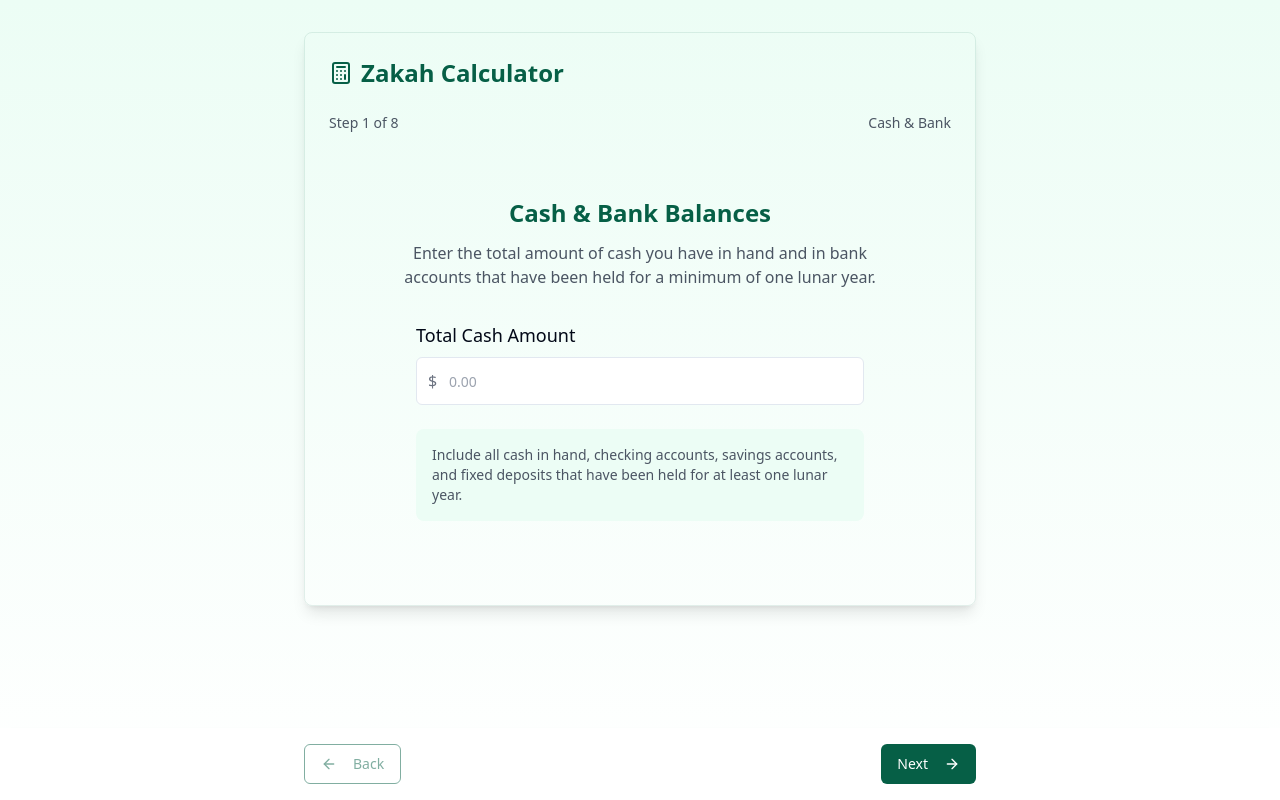
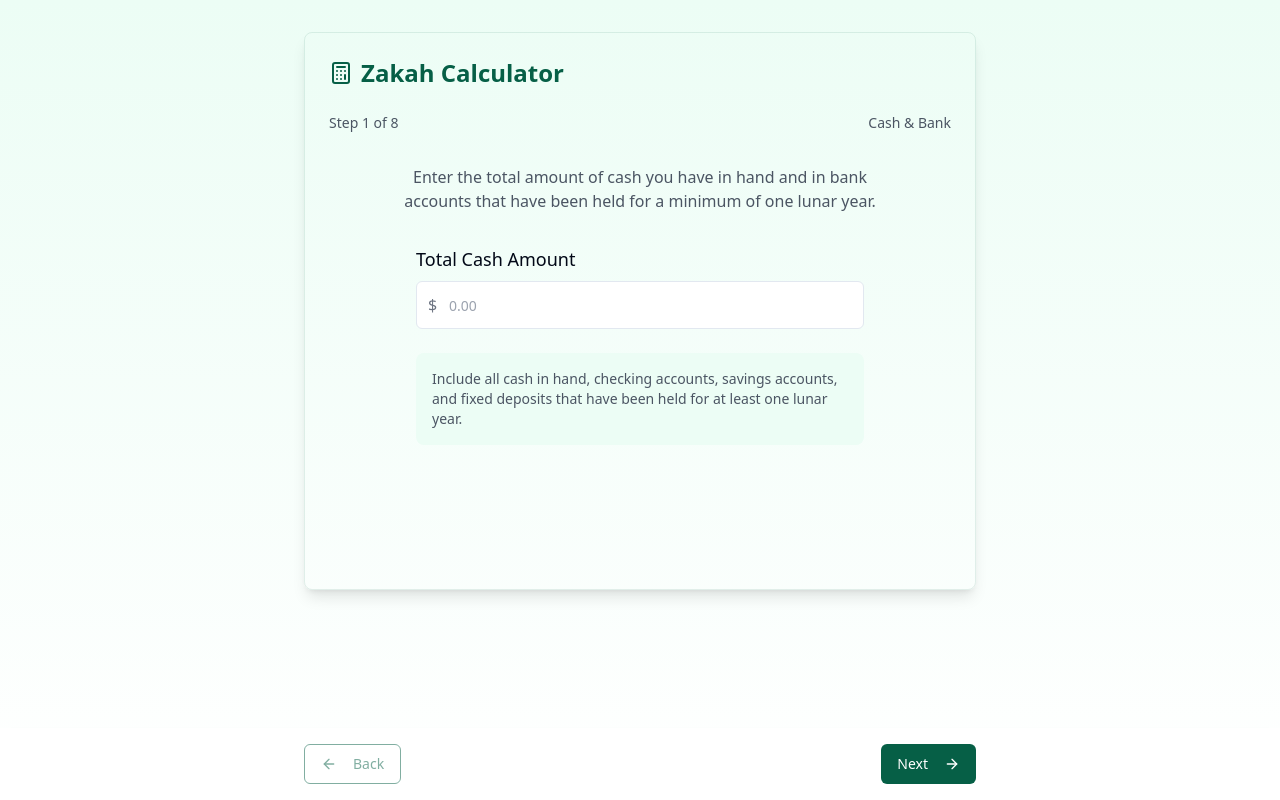
Before and after one commit to lilyjayapp/zakahwise-calculator-88, a React (Vite) app: page / in a window 1280 px wide. Built offline with nearby package versions, Linux system fonts and the light colour scheme.

Commit message:
Reposition Cash Form Text
Adjusted the positioning of the text in the Cash Form component to place it higher, just under the step indicator for better visibility and alignment.
[skip gpt_engineer]

```diff
--- a/src/components/ZakahCalculator.tsx
+++ b/src/components/ZakahCalculator.tsx
@@ -85,7 +85,9 @@ export const ZakahCalculator = () => {
       title: "Progress Saved",
       description: "Your information has been updated.",
       duration: 1500,
-      className: "absolute bottom-20 right-[200px] w-[200px]"
+      className: "absolute bottom-20 right-[200px] w-[200px]",
+      open: true,
+      onOpenChange: () => {},
     });
   };
 
--- a/src/components/calculator/CashForm.tsx
+++ b/src/components/calculator/CashForm.tsx
@@ -9,10 +9,11 @@ interface CashFormProps {
 
 const CashForm = ({ data, onUpdate }: CashFormProps) => {
   return (
-    <div className="space-y-8 pt-4">
-      <div className="text-center">
-        <h2 className="text-2xl font-semibold text-zakah-primary mb-3">Cash & Bank Balances</h2>
-        <p className="text-gray-600 max-w-lg mx-auto">Enter the total amount of cash you have in hand and in bank accounts that have been held for a minimum of one lunar year.</p>
+    <div className="space-y-6">
+      <div className="text-center -mt-4">
+        <p className="text-gray-600 max-w-lg mx-auto mb-8">
+          Enter the total amount of cash you have in hand and in bank accounts that have been held for a minimum of one lunar year.
+        </p>
       </div>
 
       <div className="space-y-6 max-w-md mx-auto">
@@ -31,7 +32,7 @@ const CashForm = ({ data, onUpdate }: CashFormProps) => {
           </div>
         </div>
 
-        <div className="p-4 bg-zakah-light rounded-lg mt-8">
+        <div className="p-4 bg-zakah-light rounded-lg">
           <p className="text-sm text-gray-600">
             Include all cash in hand, checking accounts, savings accounts, and fixed deposits that have been held for at least one lunar year.
           </p>
```
